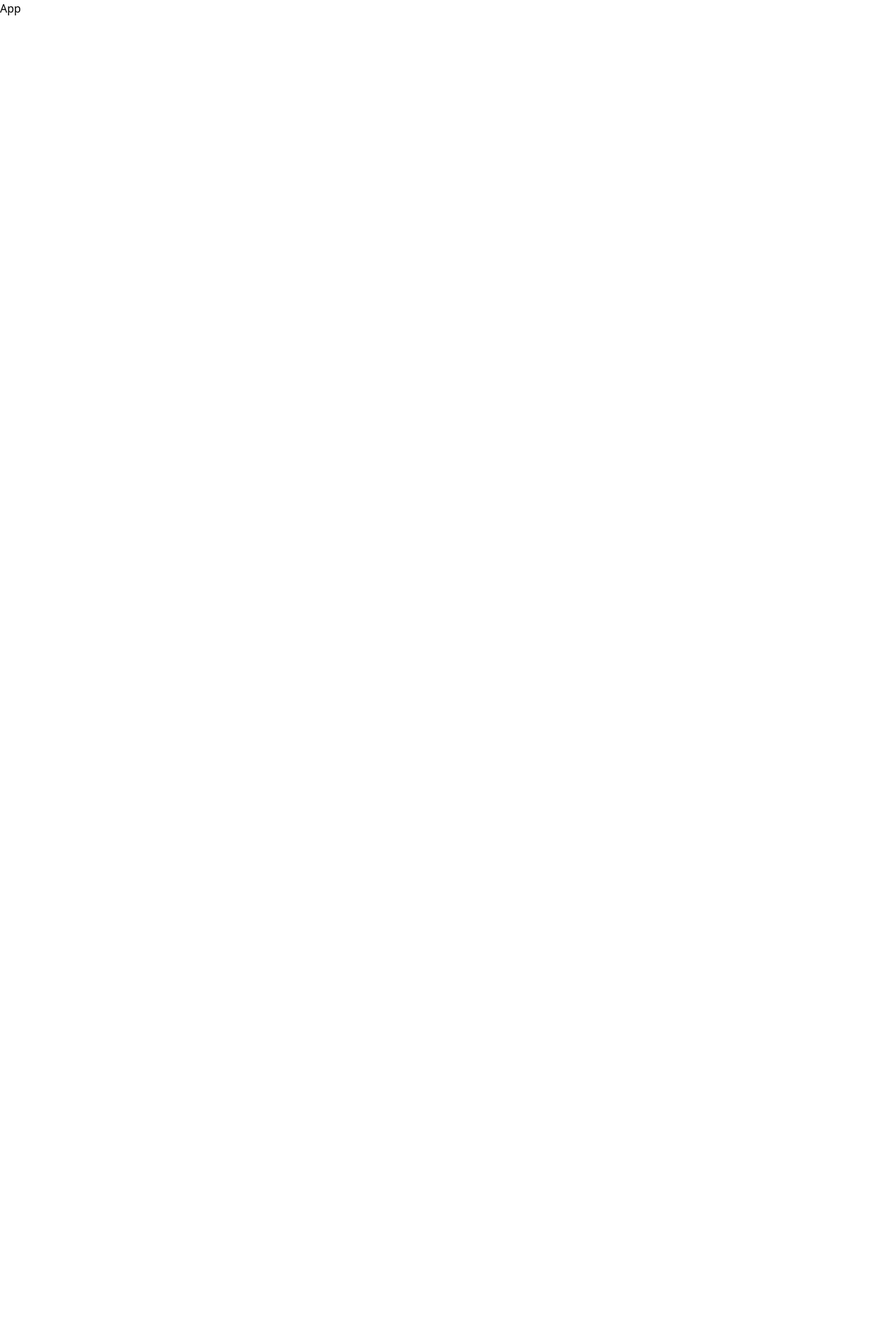
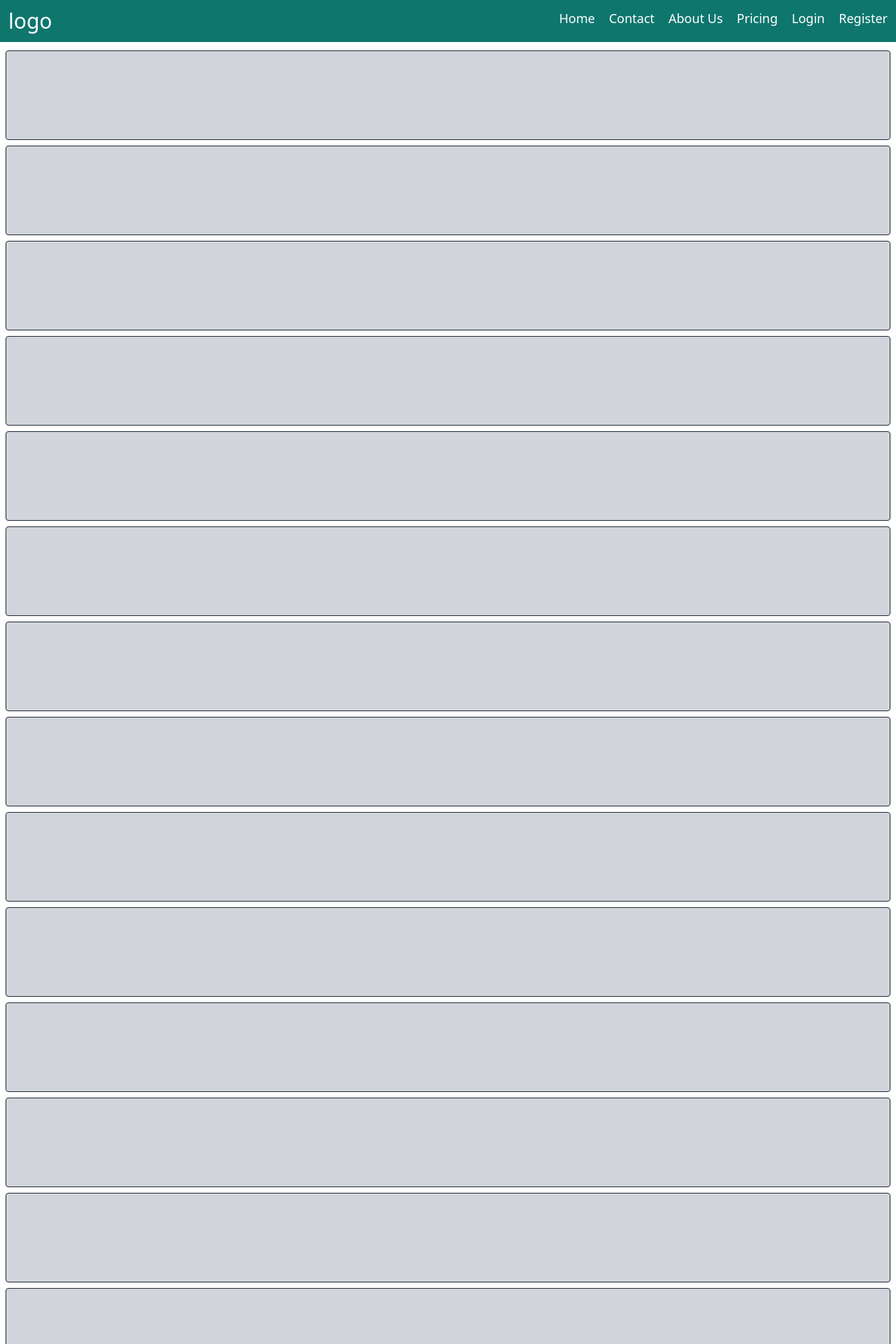
Before and after one commit to rampravesh22/tutorial, a React (Vite) app: page / in a window 1280 px wide. Shown: the top 1920 px of the page at 70% size. Before the commit the page ends 800 px from the top, so only its background shows below. Built offline with nearby package versions, Linux system fonts and the light colour scheme.

Commit message:
first commit in nav-bar

```diff
--- a/package.json
+++ b/package.json
@@ -11,7 +11,8 @@
   },
   "dependencies": {
     "react": "^18.2.0",
-    "react-dom": "^18.2.0"
+    "react-dom": "^18.2.0",
+    "react-icons": "^5.1.0"
   },
   "devDependencies": {
     "@types/react": "^18.0.37",
--- a/src/App.jsx
+++ b/src/App.jsx
@@ -1,7 +1,21 @@
+import Footer from "./Footer";
+import Home from "./Home";
+import Navbar from "./Navbar";
+
 function App() {
 	return (
 		<>
-			<div className="">App</div>
+			<div className="h-screen flex flex-col">
+				<div>
+					<Navbar />
+				</div>
+				<div className="flex-grow mt-16">
+					<Home />
+				</div>
+				<div>
+					<Footer />
+				</div>
+			</div>
 		</>
 	);
 }
--- /dev/null
+++ b/src/Footer.jsx
@@ -0,0 +1,7 @@
+import React from "react";
+
+const Footer = () => {
+	return <div>Footer</div>;
+};
+
+export default Footer;
--- /dev/null
+++ b/src/Home.jsx
@@ -0,0 +1,35 @@
+import React from "react";
+
+const Home = () => {
+	return (
+		<div className="flex flex-col gap-2 p-2">
+			<div className=" h-32 border border-gray-800  rounded bg-gray-300"></div>
+			<div className=" h-32 border border-gray-800  rounded bg-gray-300"></div>
+			<div className=" h-32 border border-gray-800  rounded bg-gray-300"></div>
+			<div className=" h-32 border border-gray-800  rounded bg-gray-300"></div>
+			<div className=" h-32 border border-gray-800  rounded bg-gray-300"></div>
+			<div className=" h-32 border border-gray-800  rounded bg-gray-300"></div>
+			<div className=" h-32 border border-gray-800  rounded bg-gray-300"></div>
+			<div className=" h-32 border border-gray-800  rounded bg-gray-300"></div>
+			<div className=" h-32 border border-gray-800  rounded bg-gray-300"></div>
+			<div className=" h-32 border border-gray-800  rounded bg-gray-300"></div>
+			<div className=" h-32 border border-gray-800  rounded bg-gray-300"></div>
+			<div className=" h-32 border border-gray-800  rounded bg-gray-300"></div>
+			<div className=" h-32 border border-gray-800  rounded bg-gray-300"></div>
+			<div className=" h-32 border border-gray-800  rounded bg-gray-300"></div>
+			<div className=" h-32 border border-gray-800  rounded bg-gray-300"></div>
+			<div className=" h-32 border border-gray-800  rounded bg-gray-300"></div>
+			<div className=" h-32 border border-gray-800  rounded bg-gray-300"></div>
+			<div className=" h-32 border border-gray-800  rounded bg-gray-300"></div>
+			<div className=" h-32 border border-gray-800  rounded bg-gray-300"></div>
+			<div className=" h-32 border border-gray-800  rounded bg-gray-300"></div>
+			<div className=" h-32 border border-gray-800  rounded bg-gray-300"></div>
+			<div className=" h-32 border border-gray-800  rounded bg-gray-300"></div>
+			<div className=" h-32 border border-gray-800  rounded bg-gray-300"></div>
+			<div className=" h-32 border border-gray-800  rounded bg-gray-300"></div>
+			<div className=" h-32 border border-gray-800  rounded bg-gray-300"></div>
+		</div>
+	);
+};
+
+export default Home;
--- /dev/null
+++ b/src/Navbar.jsx
@@ -0,0 +1,45 @@
+import { RiCloseFill } from "react-icons/ri";
+import { TbMenu } from "react-icons/tb";
+import { RxFramerLogo } from "react-icons/rx";
+import React, { useEffect, useState } from "react";
+
+const Navbar = () => {
+	const [menu, setMenu] = useState(false);
+	useEffect(() => {
+		document.body.style.overflow = menu ? "hidden" : "auto";
+	}, [menu]);
+	return (
+		<div className=" w-full p-3 z-10 fixed top-0 text-3xl justify-between flex bg-teal-700 text-white">
+			<div>logo</div>
+			<button className="md:hidden" onClick={() => setMenu(!menu)}>
+				{!menu ? <TbMenu /> : <RiCloseFill />}
+			</button>
+			<div
+				className={`md:hidden absolute transition-all origin-top left-0 ${
+					menu ? "scale-y-100" : "scale-y-0"
+				} h-[310px] top-12  -z-10 bg-teal-700 w-full`}
+			>
+				<div className="flex flex-col text-lg ml-4 gap-5 mt-6">
+					<a href="">Home</a>
+					<a href="">Contact</a>
+					<a href="">About Us</a>
+					<a href="">Pricing</a>
+					<a href="">Login</a>
+					<a href="">Register</a>
+				</div>
+			</div>
+			<div className="hidden md:block">
+				<div className="flex items-center text-lg  gap-5 ">
+					<a href="">Home</a>
+					<a href="">Contact</a>
+					<a href="">About Us</a>
+					<a href="">Pricing</a>
+					<a href="">Login</a>
+					<a href="">Register</a>
+				</div>
+			</div>
+		</div>
+	);
+};
+
+export default Navbar;
```
Also changed, not shown: 1 other file (tests, documents, lock files or other folders).
